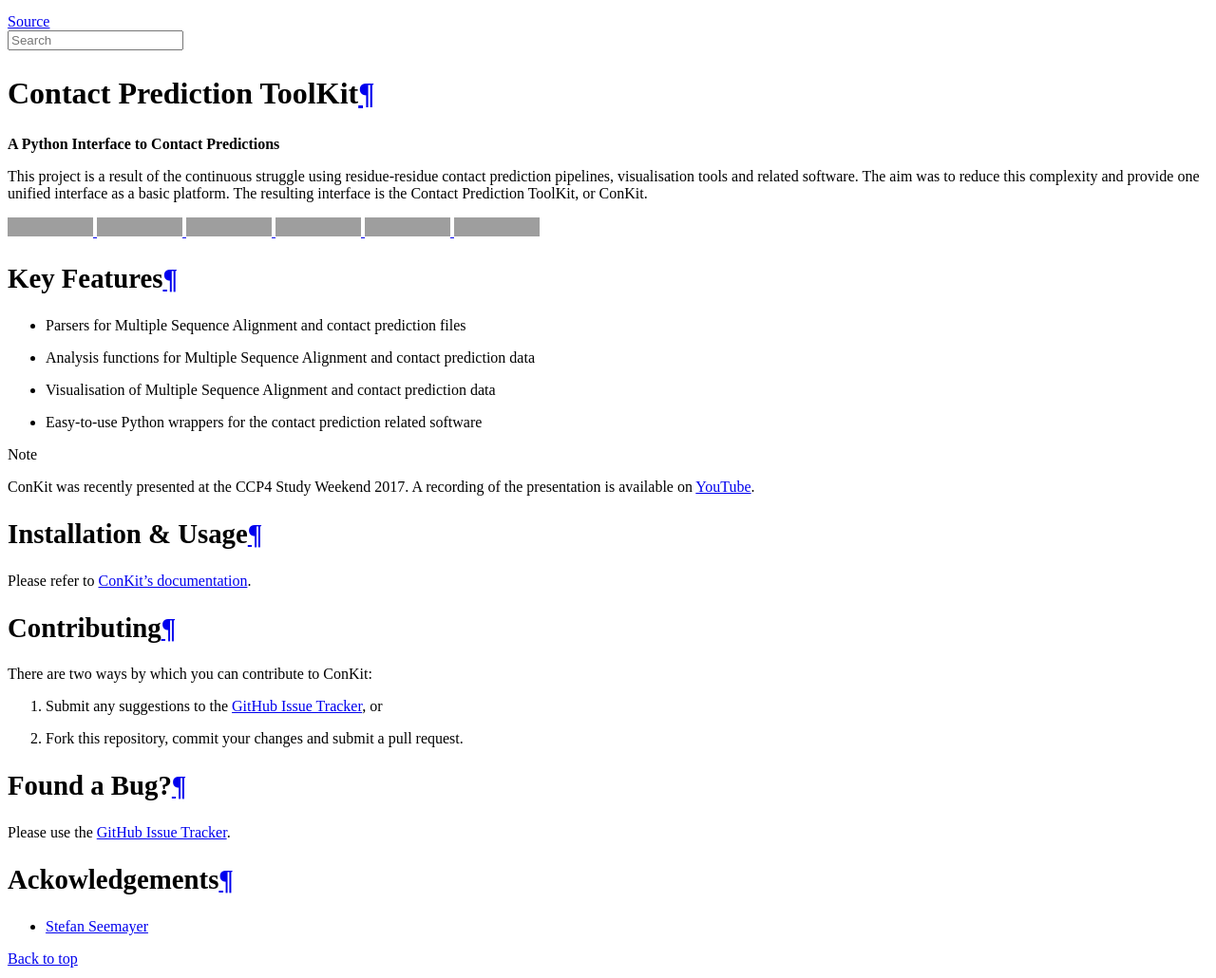
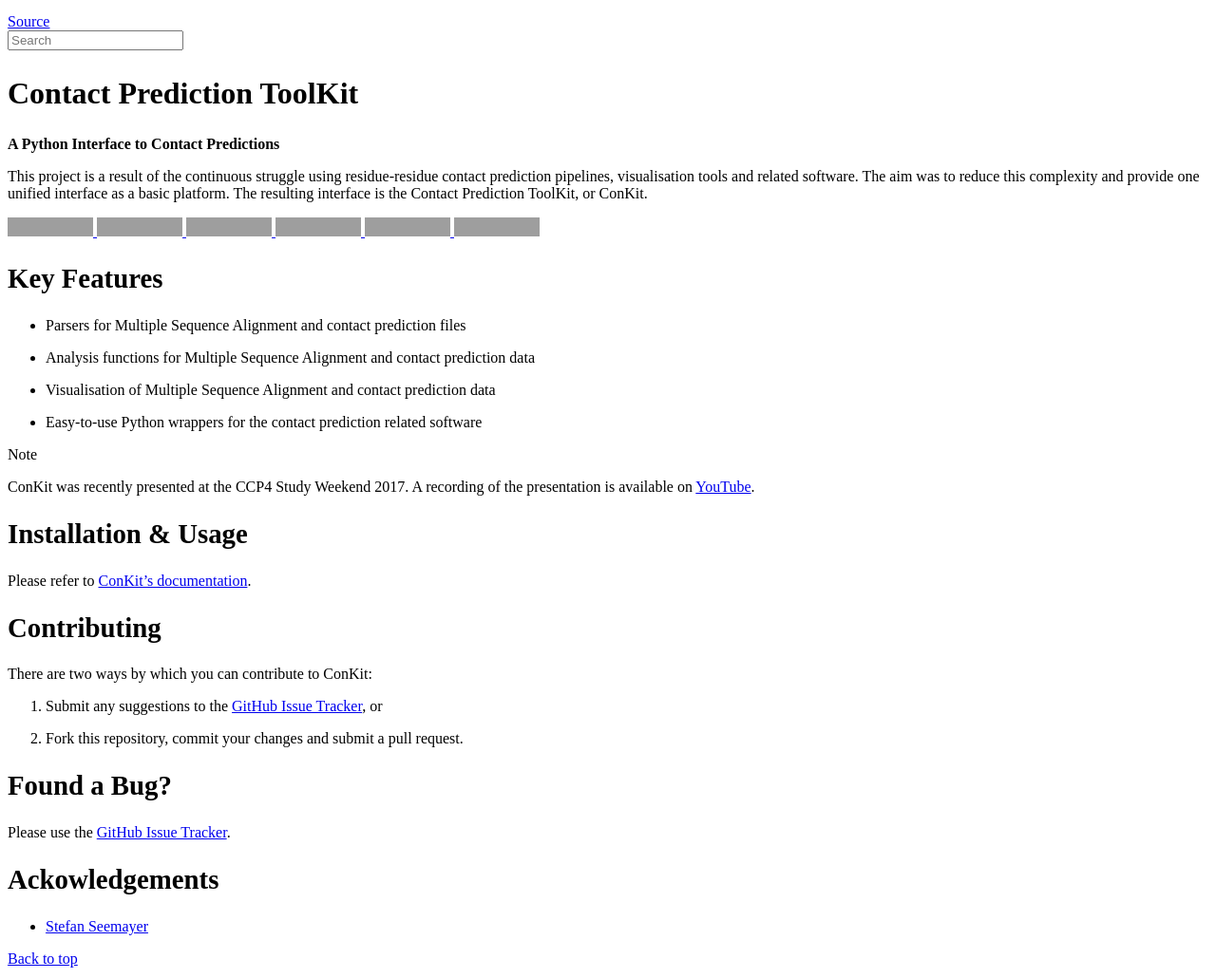
Before and after one commit to rigdenlab/conkit, a Sphinx documentation site: the page built from docs/index.rst, in a window 1280 px wide, cut to the strip 439-1469 px from the top of the page. Shown: the whole strip at 95% size. Built offline with Sphinx 7.4.7, drawn with Linux system fonts in a browser that asks for light colours; grey boxes are pictures that could not be loaded.

Commit message:
Permalink symbols removed

```diff
--- a/docs/_static/custom.css
+++ b/docs/_static/custom.css
@@ -1,3 +1,11 @@
+/*
+ * Custom CSS file extending the Bootswatch theme
+ * All CSS elements are based on bootstrap 3.3.6
+ *
+ * Author:    Felix Simkovic
+ * Date:      01/01/2017
+ * Copyright: University of Liverpool
+ */
 .navbar-collapse {
 padding-right: 0px;
 padding-left: 0px;
@@ -5,6 +13,10 @@
 
 .nav > li > a {
 padding: 15px 30px 15px 0px;
+}
+
+.headerlink {
+visibility: hidden;
 }
 
 dd {
```
Lines whose indentation alone changed are shown as unchanged.
